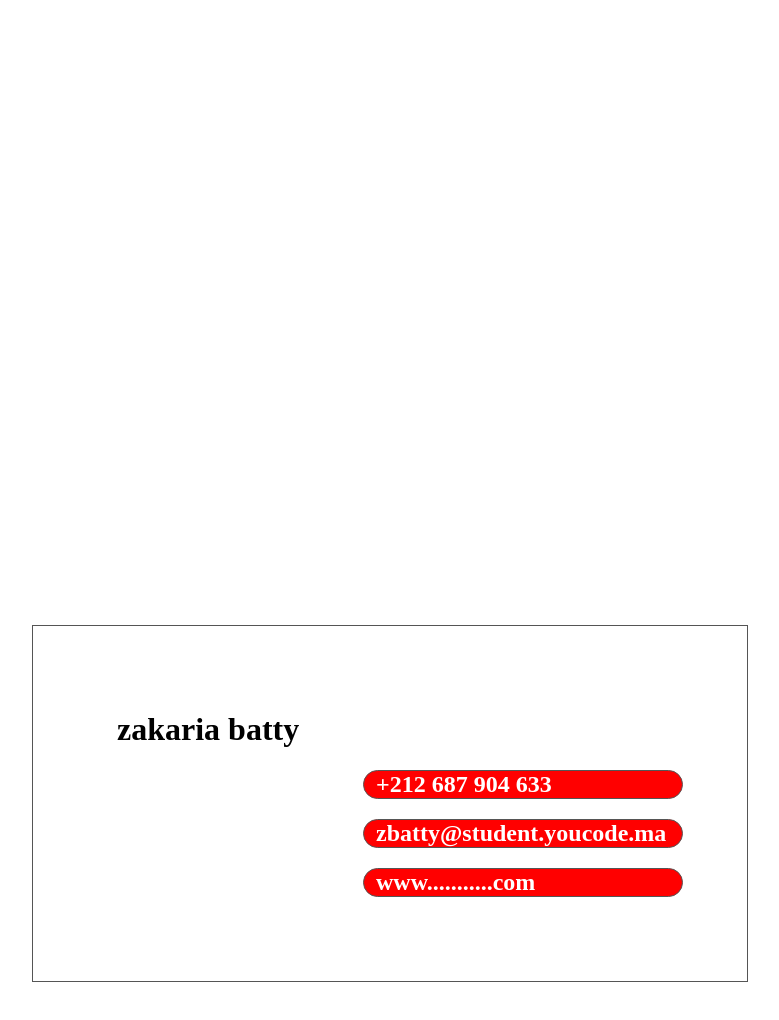
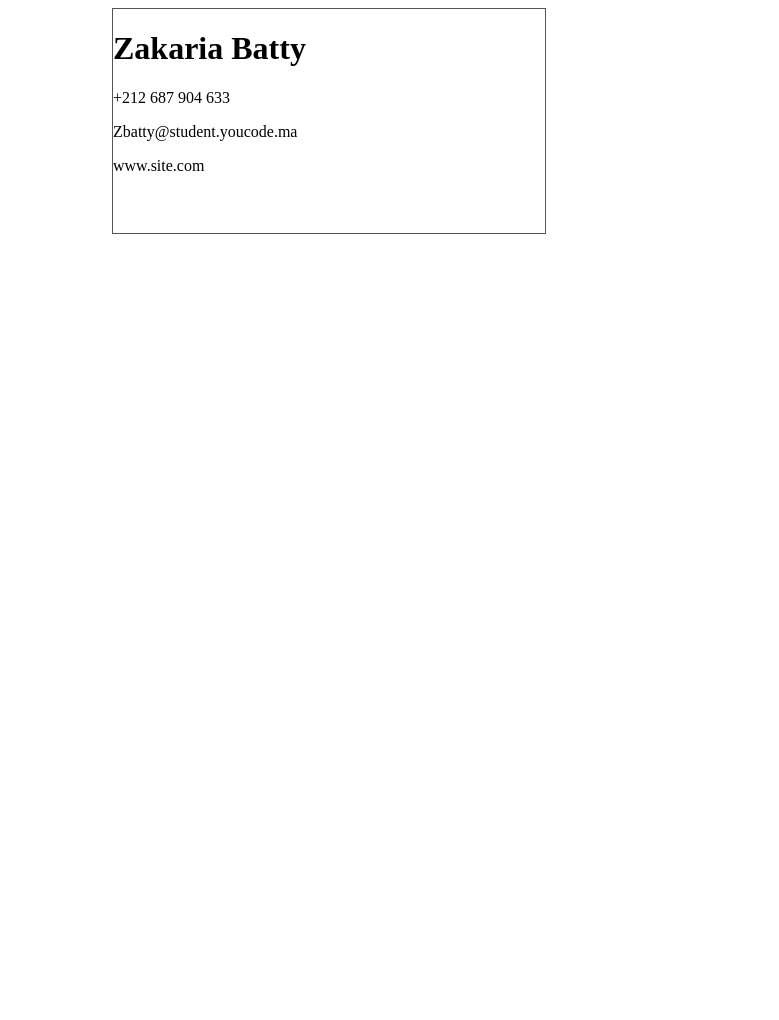
Before and after one commit to Youcode-beginners/visite-cards-generator-demo, a plain HTML site: page index.html in a window 1280 px wide. Shown: the top 1020 px of the page, without its empty margins (250-1029 px from the left). After the commit the page ends 800 px from the top, so only its background shows below. Drawn offline with Linux system fonts and the light colour scheme.

Commit message:
add new fils css

```diff
--- /dev/null
+++ b/css/style.css
@@ -0,0 +1,12 @@
+.container{
+    border: 1px solid #555;
+    margin-left: 354px;
+    width: 27rem;
+    height: 14rem;
+    /* background-color: tan; */
+}
+
+.num{
+    border: 1px solid red;
+
+}
--- a/img/style.css
+++ /dev/null
@@ -1,37 +0,0 @@
-body{
-    border: 1px solid #555;
-    padding: 4rem;
-    margin: 625px 282px;
-    /* background-color: black; */
-}
-.container{
-    /* border: 1px solid #555; */
-    margin-left: 20px;
-
-
-}
-#num{
-    border: 1px solid #555;
-    padding-left: 12px;
-    margin-left: 246px;
-    border-radius: 32px;
-    background-color: red;
-    color: white;
-
-}
-#email{
-    border: 1px solid #555;
-    padding-left: 12px;
-    margin-left: 246px;
-    border-radius: 32px;
-    background-color: red;
-    color: white;
-}
-#site{
-    border: 1px solid #555;
-    padding-left: 12px;
-    margin-left: 246px;
-    border-radius: 32px;
-    background-color: red;
-    color: white;
-}
--- a/index.html
+++ b/index.html
@@ -3,28 +3,24 @@
 
 <head>
     <meta charset="utf-8">
-    <link rel="stylesheet" href="img/style.css" />
+    <link rel="stylesheet" href="css/style.css" />
     <title>card visite</title>
 </head>
 
 <body>
+
     <div class="container">
-        <div>
-            <h1>zakaria batty</h1>
-        </div>
         <div id="lesinformation">
-            <span>
-                <h2 id="num">+212 687 904 633</h2>
-            </span>
-            <span>
-                <h2 id="email">zbatty@student.youcode.ma</h2>
-            </span>
-            <span>
-                <h2 id="site">www...........com</h2>
-            </span>
+            <div>
+                <h1>Zakaria Batty</h1>
+            </div>
+            <div>
+            <p id="num">+212 687 904 633</p>
+            <p id="email">Zbatty@student.youcode.ma</p>
+            <p id="site">www.site.com</p>
+            </div>
         </div>
     </div>
-
 </body>
 
 </html>
```
